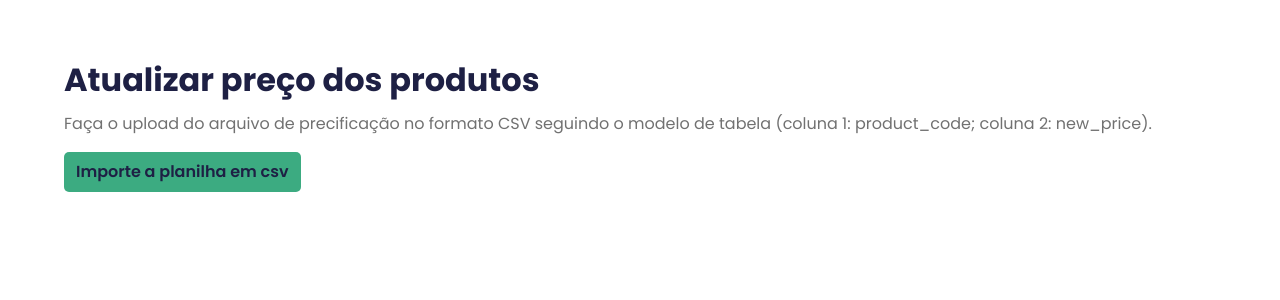
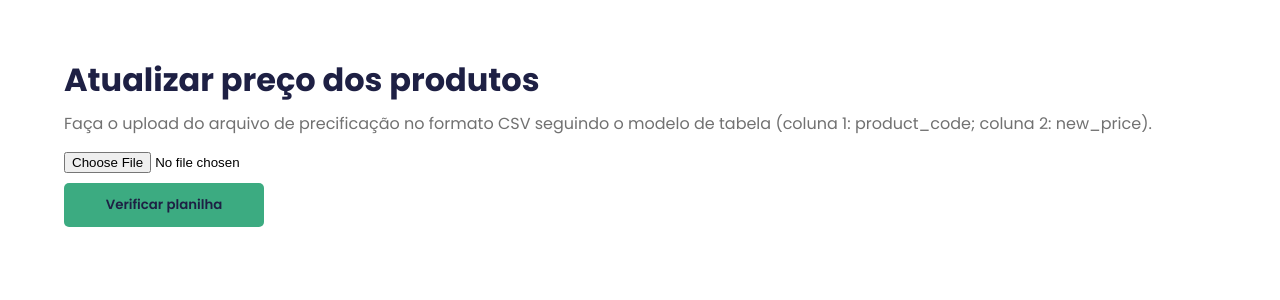
Before and after one commit to brunnaserafina/price-updater, a React (Create React App) app: page / in a window 1280 px wide. Shown: the top 300 px of the page. Built offline with nearby package versions, Linux system fonts and the light colour scheme.

Commit message:
feat: added products table with validations

```diff
--- a/src/assets/styles/globalStyles.css
+++ b/src/assets/styles/globalStyles.css
@@ -134,6 +134,7 @@ body {
   -moz-osx-font-smoothing: grayscale;
   --color-blue: #1e2044;
   --color-green: #3cab81;
+  --color-gray: #EDEDED;
   --color-gray0: #9c9c9c;
   --color-gray1: #717171;
 }
--- /dev/null
+++ b/src/components/TableProducts.tsx
@@ -0,0 +1,66 @@
+import { styled } from "styled-components";
+
+export default function TableProducts({ products }: { products: any[] }) {
+  return (
+    <Table>
+      <thead>
+        <tr>
+          <th>Código</th>
+          <th>Nome</th>
+          <th>Preço Atual</th>
+          <th>Novo Preço</th>
+          <th>Feedback</th>
+        </tr>
+      </thead>
+      <tbody>
+        {products?.map((product: any, index: any) => (
+          <tr key={index}>
+            <td>{product.product_code}</td>
+            <td>{product.name}</td>
+            <td>{product.sales_price}</td>
+            <td>{product.new_price}</td>
+            <td
+              style={{
+                color: product.message_error ? "#EF2A2A" : "var(--color-green)",
+                fontSize: "15px",
+              }}
+            >
+              {product.message_error ? product.message_error : "Aprovado!"}
+            </td>
+          </tr>
+        ))}
+      </tbody>
+    </Table>
+  );
+}
+
+const Table = styled.table`
+  margin-bottom: 30px;
+
+  th {
+    text-transform: uppercase;
+    color: var(--color-gray1);
+    font-weight: 500;
+    text-align: start;
+    padding-right: 50px;
+    vertical-align: middle;
+  }
+
+  tr {
+    height: 40px;
+    align-items: center;
+    padding: 30px !important;
+  }
+
+  td {
+    vertical-align: middle;
+    color: var(--color-blue);
+    padding: 5px;
+  }
+
+  tbody tr:nth-child(odd) {
+    background-color: var(--color-gray);
+    border-top: 1px solid #dcd0d0;
+    border-bottom: 1px solid #dcd0d0;
+  }
+`;
--- a/src/pages/UpdateProductsPage.tsx
+++ b/src/pages/UpdateProductsPage.tsx
@@ -1,6 +1,37 @@
+import { useState } from "react";
 import { styled } from "styled-components";
+import { postCsvFile } from "../services/priceUpdater";
+import TableProducts from "../components/TableProducts";
 
 export default function UpdateProductsPage() {
+  const [file, setFile] = useState(null);
+  const [products, setProducts] = useState([]);
+
+  const handleFileChange = (e: any) => {
+    const selectedFile = e.target.files[0];
+    setFile(selectedFile);
+  };
+
+  const handleSubmit = async (e: React.FormEvent<HTMLFormElement>) => {
+    e.preventDefault();
+
+    if (file) {
+      try {
+        const formData = new FormData();
+        formData.append("file", file);
+        await postCsvFile(formData);
+      } catch (error: any) {
+        if (error.response.status === 422) {
+          setProducts(error.response.data);
+        } else {
+          console.error(error);
+        }
+      }
+    } else {
+      console.error("Nenhum arquivo selecionado.");
+    }
+  };
+
   return (
     <Main>
       <h1>Atualizar preço dos produtos</h1>
@@ -8,10 +39,35 @@ export default function UpdateProductsPage() {
         Faça o upload do arquivo de precificação no formato CSV seguindo o
         modelo de tabela (coluna 1: product_code; coluna 2: new_price).
       </p>
-      <label>
-        <span>Importe a planilha em csv</span>
-        <input type="file" />
-      </label>
+
+      <form onSubmit={handleSubmit}>
+        <input type="file" accept=".csv" onChange={handleFileChange} />
+        <button type="submit">Verificar planilha</button>
+      </form>
+
+      {products?.length > 0 && (
+        <>
+          <h2>Produtos a serem alterados:</h2>{" "}
+          <TableProducts products={products} />
+          {/* <span>Para confirmar as alterações clique no botão abaixo.</span>
+      <button>VALIDAR</button> */}
+          <span>
+            O arquivo não passou nas validações necessárias. Corrija a planilha
+            e faça o upload novamente.
+          </span>
+          <div>
+            <button
+              style={{
+                backgroundColor: "var(--color-gray0)",
+                color: "var(--color-gray)",
+                cursor: "not-allowed",
+              }}
+            >
+              VALIDAR
+            </button>
+          </div>
+        </>
+      )}
     </Main>
   );
 }
@@ -19,10 +75,33 @@ export default function UpdateProductsPage() {
 const Main = styled.main`
   padding: 5%;
 
+  div {
+    display: flex;
+  }
+
   h1 {
     font-size: 32px;
     margin-bottom: 20px;
     color: var(--color-blue);
+  }
+
+  h2 {
+    text-transform: uppercase;
+    font-size: 12px;
+    margin-bottom: 20px;
+    color: var(--color-blue);
+    font-weight: 600;
+    position: relative;
+    margin-left: 25px;
+  }
+
+  h2:before {
+    content: "";
+    position: absolute;
+    height: 10px;
+    width: 10px;
+    left: -25px;
+    background-color: var(--color-green);
   }
 
   p {
@@ -33,28 +112,33 @@ const Main = styled.main`
   }
 
   input[type="file"] {
-    opacity: 0;
-    position: absolute;
+    opacity: 1;
     left: 0;
     right: 0;
     height: 100%;
+    margin-bottom: 10px;
     cursor: pointer !important;
   }
 
-  label {
+  button {
     background-color: var(--color-green);
     border: none;
     border-radius: 5px;
     font-family: "Poppins", sans-serif;
     position: relative;
     padding: 12px;
-    cursor: pointer !important;
+    cursor: pointer;
     font-weight: 600;
     color: var(--color-blue);
-    display: inline-block;
+    display: block;
+    margin-bottom: 40px;
+    min-width: 200px;
   }
 
-  label:hover {
-    cursor: pointer !important;
+  span {
+    display: block;
+    margin-bottom: 10px;
+    font-size: 16px;
+    color: var(--color-gray0);
   }
 `;
--- /dev/null
+++ b/src/services/priceUpdater.ts
@@ -0,0 +1,8 @@
+import axios from "axios";
+
+const BASE_URL = "http://localhost:5000";
+
+export async function postCsvFile(body: any) {
+  const promise = await axios.post(`${BASE_URL}/api/uploads/validation`, body);
+  return promise;
+}
```
